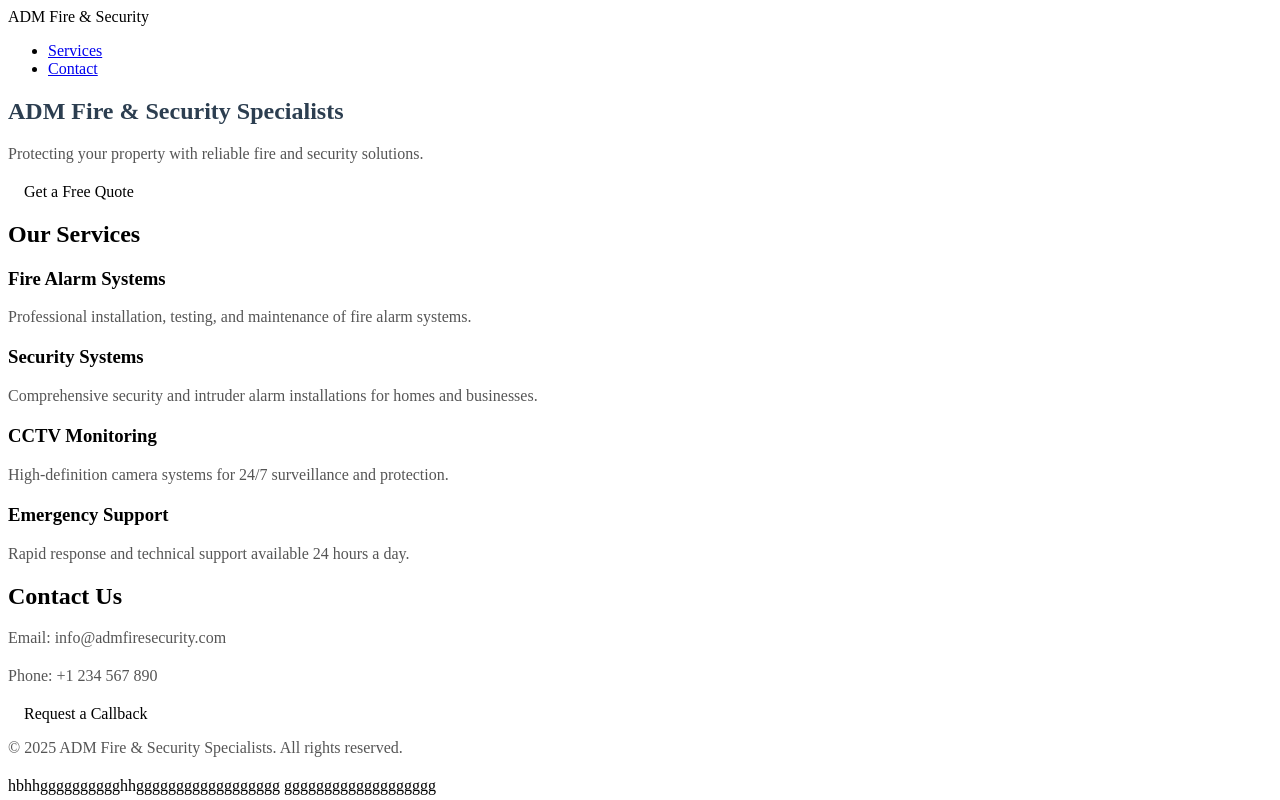
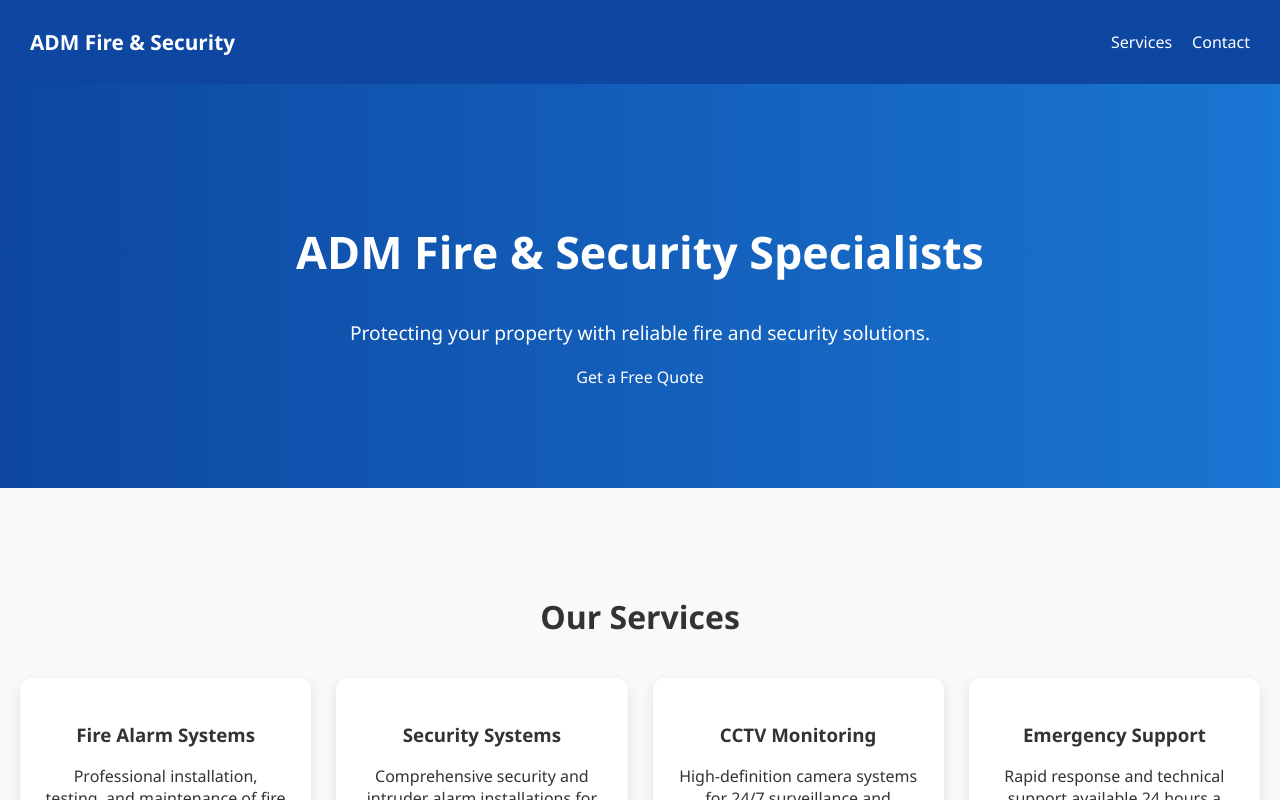
Before and after one commit to admfireandsecurity/admfireandsecurity, a React (Vite) app: page / in a window 1280 px wide. Shown: the top 800 px of the page. Built offline with nearby package versions, Linux system fonts and the light colour scheme.

Commit message:
Updated App.css

```diff
--- a/src/App.css
+++ b/src/App.css
@@ -1,29 +1,89 @@
-.app-container {
-  text-align: center;
-  margin-top: 50px;
-  font-family: sans-serif;
+body {
+  margin: 0;
+  font-family: "Segoe UI", Arial, sans-serif;
+  background: #f9f9f9;
+  color: #333;
 }
 
-h1 {
-  color: #2c3e50;
+/* Navbar */
+.navbar {
+  display: flex;
+  justify-content: space-between;
+  align-items: center;
+  background: #0d47a1;
+  padding: 15px 30px;
+  color: #fff;
 }
 
-p {
-  color: #555;
-  margin-bottom: 20px;
+.nav-logo {
+  font-size: 1.3rem;
+  font-weight: 600;
 }
 
-bolt-button {
-  font-size: 16px;
-  padding: 8px 16px;
-  margin-top: 10px;
+.nav-links {
+  list-style: none;
+  display: flex;
+  gap: 20px;
 }
 
-bolt-card {
-  display: block;
-  width: 300px;
-  margin: 0 auto;
-  padding: 16px;
-  border: 1px solid #ddd;
-  border-radius: 8px;
+.nav-links a {
+  color: white;
+  text-decoration: none;
+  font-weight: 500;
 }
+
+/* Hero */
+.hero {
+  background: linear-gradient(to right, #0d47a1, #1976d2);
+  color: white;
+  text-align: center;
+  padding: 100px 20px;
+}
+
+.hero h1 {
+  font-size: 2.8rem;
+}
+
+.hero p {
+  font-size: 1.2rem;
+  margin: 20px 0;
+}
+
+/* Services */
+.services {
+  text-align: center;
+  padding: 80px 20px;
+}
+
+.services h2 {
+  font-size: 2rem;
+  margin-bottom: 40px;
+}
+
+.services-grid {
+  display: grid;
+  grid-template-columns: repeat(auto-fit, minmax(250px, 1fr));
+  gap: 25px;
+}
+
+.service-card {
+  background: white;
+  border-radius: 12px;
+  padding: 25px;
+  box-shadow: 0 4px 12px rgba(0,0,0,0.1);
+}
+
+/* Contact */
+.contact {
+  background: #e3f2fd;
+  text-align: center;
+  padding: 80px 20px;
+}
+
+/* Footer */
+.footer {
+  background: #0d47a1;
+  color: white;
+  text-align: center;
+  padding: 20px;
+}
```
